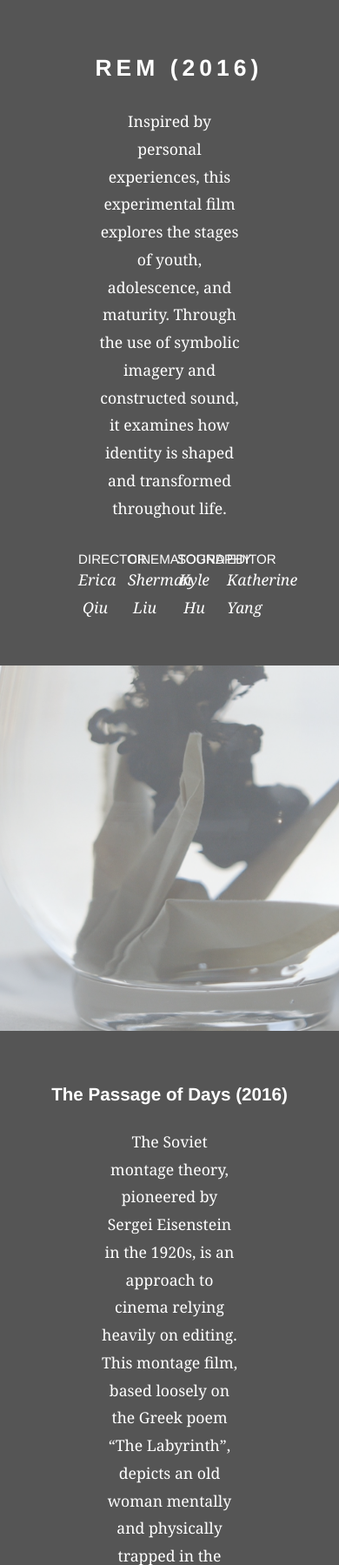
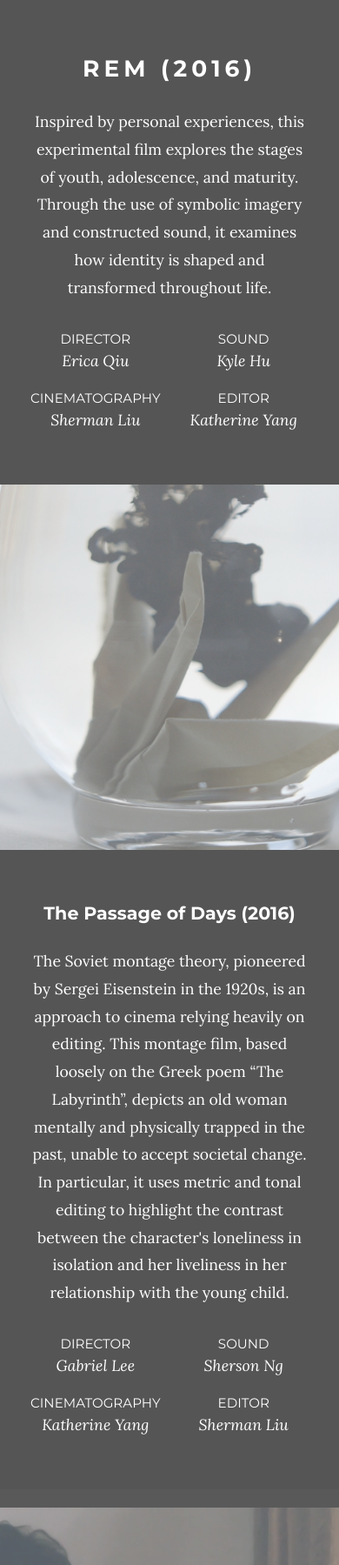
Before and after one commit to kayserifserif/kayserifserif.place, a PHP site: page / in a window 390 px wide. Shown: the part 845-2644 px from the top of the page at 87% size. Run offline with PHP 8.4, Linux system fonts and the light colour scheme.

Commit message:
mobile first media queries

```diff
--- a/css/styles.css
+++ b/css/styles.css
@@ -17,18 +17,12 @@ h2,
 h3,
 h4,
 h5,
-h6 {
-	font-family: "Montserrat", Helvetica, sans-serif;
-}
+h6 { font-family: "Montserrat", Helvetica, sans-serif; }
 
 a,
-a:visited {
-	text-decoration: none;
-}
+a:visited { text-decoration: none; }
 
-.container {
-	height: 100%;
-}
+.container { height: 100%; }
 
 .bg {
 	position: relative;
@@ -62,19 +56,30 @@ a:visited {
 .title {
 	position: absolute;
 	left: 0;
-	top: 50%;
+	top: 48%;
 	width: 100%;
+	padding: 0 1rem;
 	text-align: center;
 }
 
+	@media (min-width: 450px) {
+		.title {
+			padding: 0 3rem;
+		}
+	}
+
 .title-box {
 	display: inline;
+	width: 50%;
 	background-color: #fff;
 	color: #111;
 	padding: 1rem;
 	font-size: 1.5rem;
 	letter-spacing: .7rem;
 	padding-left: 1.7rem;
+		-webkit-box-decoration-break: clone;
+		-o-box-decoration-break: clone;
+	box-decoration-break: clone;
 }
 
 .info {
@@ -89,21 +94,48 @@ a:visited {
 .info h2 {
 	text-align: center;
 	letter-spacing: .3rem;
-	padding-left: 1.3rem;
+	/*padding-left: 1.3rem;*/
 	text-transform: uppercase;
 }
 
 .info p {
 	margin: auto;
-	width: 50%;
 }
 
+	@media (min-width: 600px) {
+		.info p {
+			width: 80%;
+		}
+	}
+
+	@media (min-width: 900px) {
+		.info p {
+			width: 50%;
+		}
+	}
+
 .info dl {
-	width: 65%;
-	margin: 2rem auto 1rem;
-	column-count: 4;
+	margin: 2rem auto .5rem;
+		-webkit-column-count: 2;
+		-moz-column-count: 2;
+	column-count: 2;
 	text-align: center;
 }
+
+	@media (min-width: 600px) {
+		.info dl {
+			width: 55%;
+		}
+	}
+
+	@media (min-width: 1000px) {
+		.info dl {
+			width: 65%;
+				-webkit-column-count: 4;
+				-moz-column-count: 4;
+			column-count: 4;
+		}
+	}
 
 .info dt {
 	font: .9rem "Montserrat", Helvetica, sans-serif;
@@ -111,16 +143,23 @@ a:visited {
 }
 
 .info dd {
-	margin: 0;
+	margin: 0 0 1rem 0;
 	font-style: italic;
 }
 
 .footer {
 	font-style: italic;
 	position: absolute;
-	right: 5rem;
+	width: 100%;
 	bottom: 1rem;
-	/*width: 100%;*/
-	/*top: 5rem;*/
-	/*text-align: center;*/
+	text-align: center;
 }
+
+	@media (min-width: 850px) {
+		.footer {
+			text-align: left;
+			width: auto;
+			right: 1.5rem;
+			bottom: 1rem;
+		}
+	}
--- a/index.html
+++ b/index.html
@@ -1,7 +1,9 @@
 <!DOCTYPE html>
 <html lang="en">
 <head>
-	<link href="css/styles.css" rel="stylesheet">
+	<link href="css/styles.css" rel="stylesheet" type="text/css">
+	<link href="https://fonts.googleapis.com/css?family=Montserrat:400,700" rel="stylesheet" type="text/css">
+	<link href="https://fonts.googleapis.com/css?family=Lora:400,400i" rel="stylesheet">
 	<meta charset="UTF-8">
 	<meta name="viewport" content="width=device-width, initial-scale=1.0">
 
```
